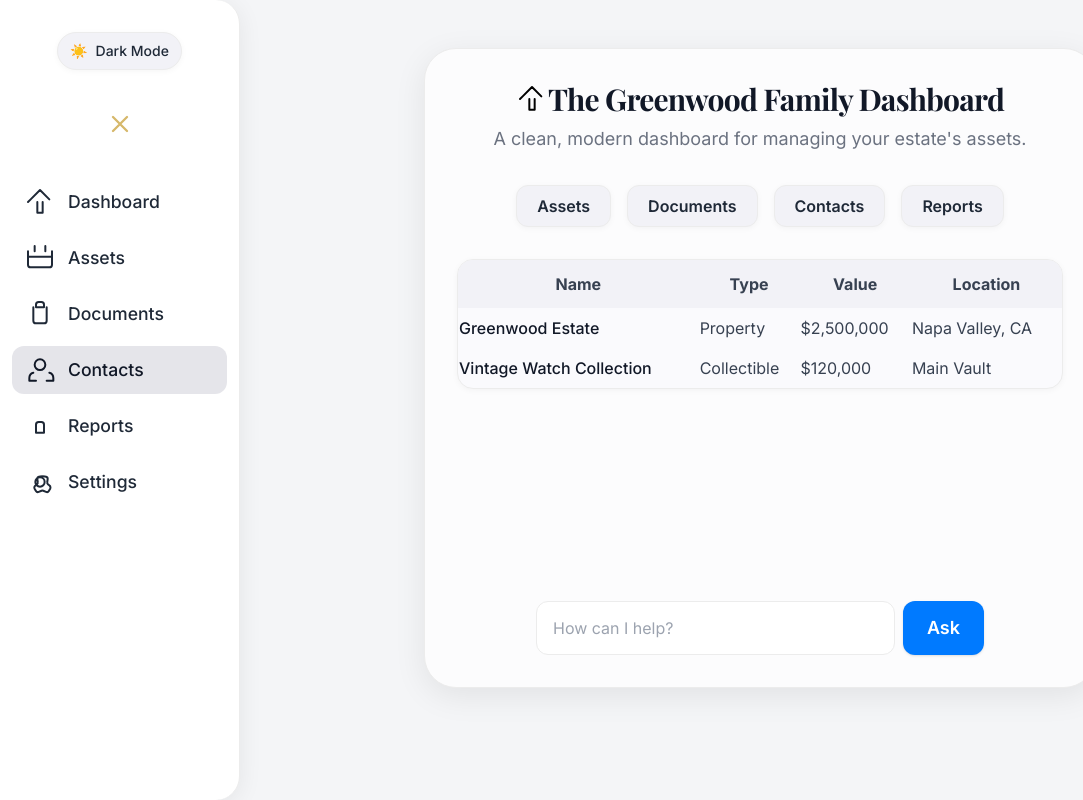
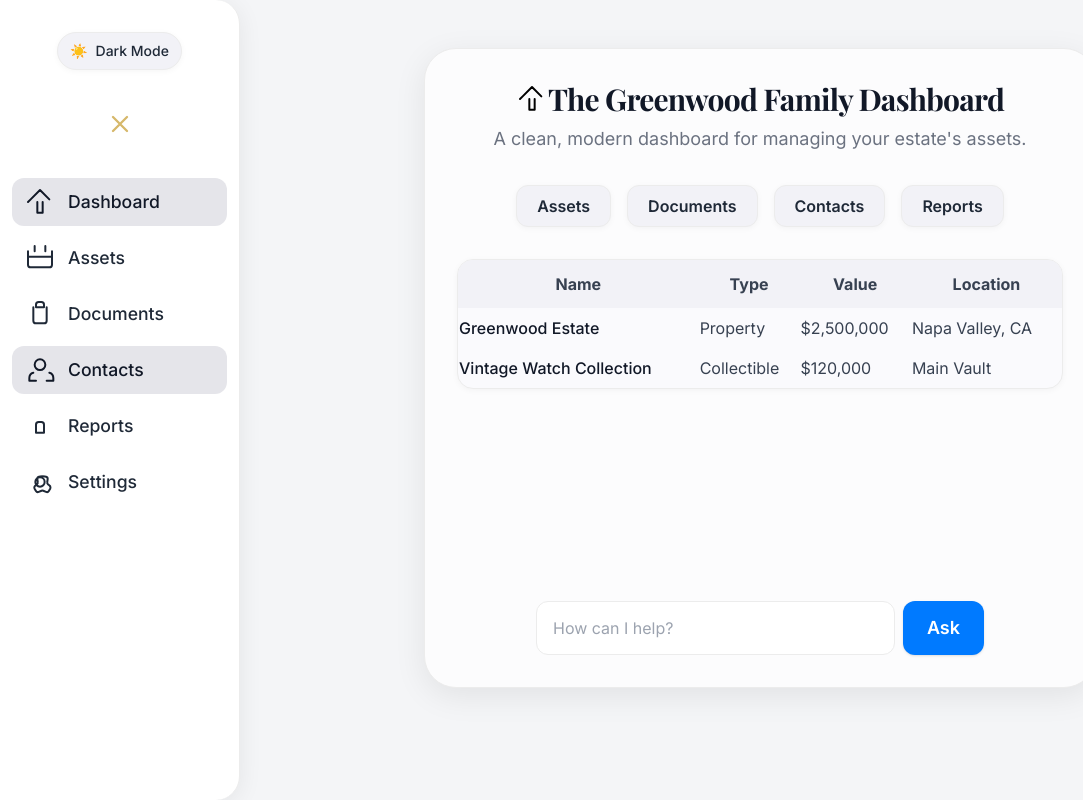
Before and after one commit to dylanmclane/gilded-grove, a Next.js app in the folder frontend/: page /demo in a window 1280 px wide. Shown: the whole page, without its empty margins (0-1083 px from the left). Built offline with nearby package versions, Linux system fonts and the light colour scheme; a web font is replaced by a local one.

Commit message:
Update main page

```diff
--- a/frontend/app/demo/page.tsx
+++ b/frontend/app/demo/page.tsx
@@ -146,6 +146,11 @@ export default function DemoEstateMVP() {
         <div className="flex flex-col gap-2">
           {navLinks.map((nav) => {
             const { label, icon: Icon, href } = nav;
+            // Highlight Dashboard if on /demo or /demo/dashboard
+            const isDashboard = label === "Dashboard" && (pathname === "/demo" || pathname === "/demo/dashboard");
+            // Highlight Contacts only if on /demo and not on /demo/dashboard
+            const isContacts = label === "Contacts" && pathname === "/demo";
+            const isActive = isDashboard || isContacts || pathname === href;
             return (
               <Link
                 key={label}
@@ -153,8 +158,8 @@ export default function DemoEstateMVP() {
                 className={
                   `flex items-center gap-3 px-3 py-2 rounded-xl font-medium transition w-full ${sidebarOpen ? "justify-start" : "justify-center"} ` +
                   (darkMode ?
-                    (pathname === href ? "bg-[#18191a] text-[#f7f8fa]" : "text-[#f7f8fa] hover:bg-[#23272f]") :
-                    (pathname === href ? "bg-[#e5e5ea] text-gray-900" : "text-gray-800 hover:bg-[#f2f2f7]")
+                    (isActive ? "bg-[#18191a] text-[#f7f8fa]" : "text-[#f7f8fa] hover:bg-[#23272f]") :
+                    (isActive ? "bg-[#e5e5ea] text-gray-900" : "text-gray-800 hover:bg-[#f2f2f7]")
                   )
                 }
                 style={{ fontSize: sidebarOpen ? '1.1rem' : '1.3rem', minHeight: 48 }}
```
